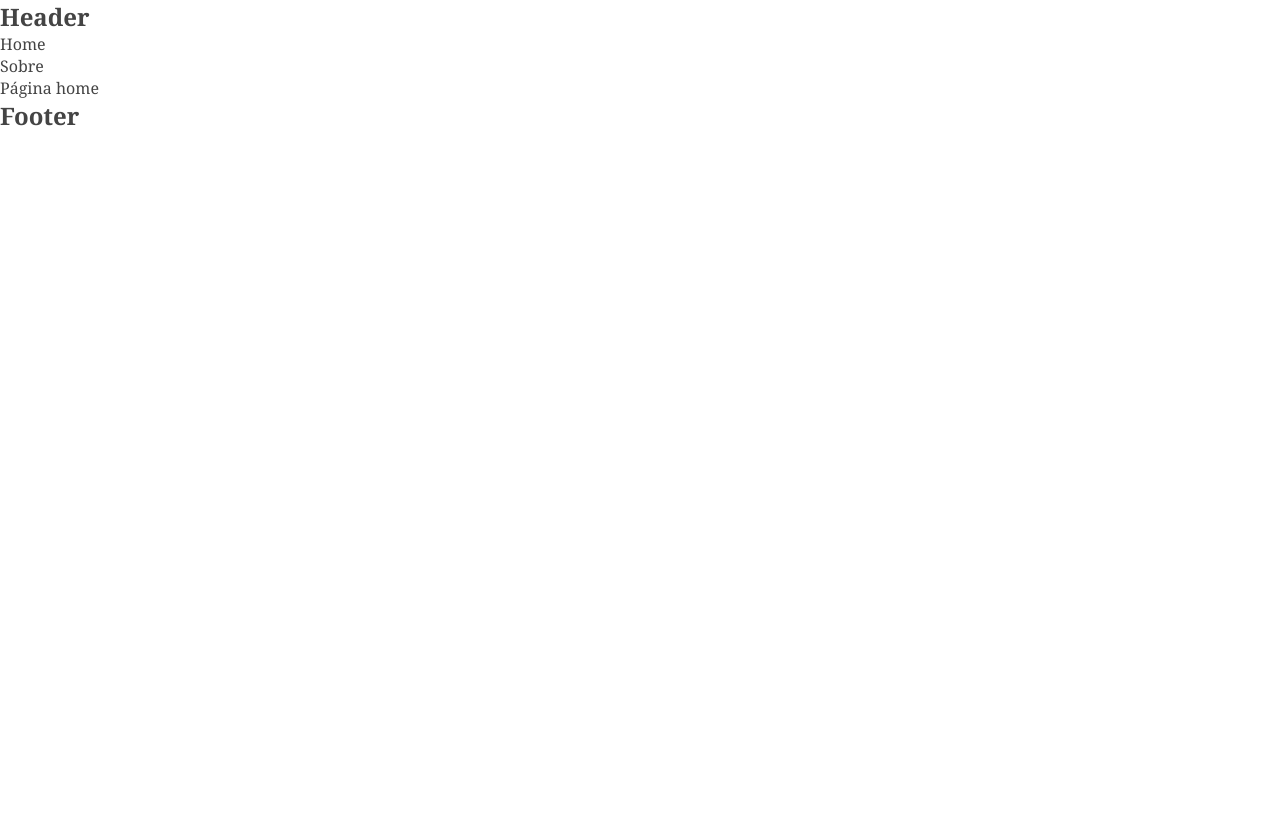
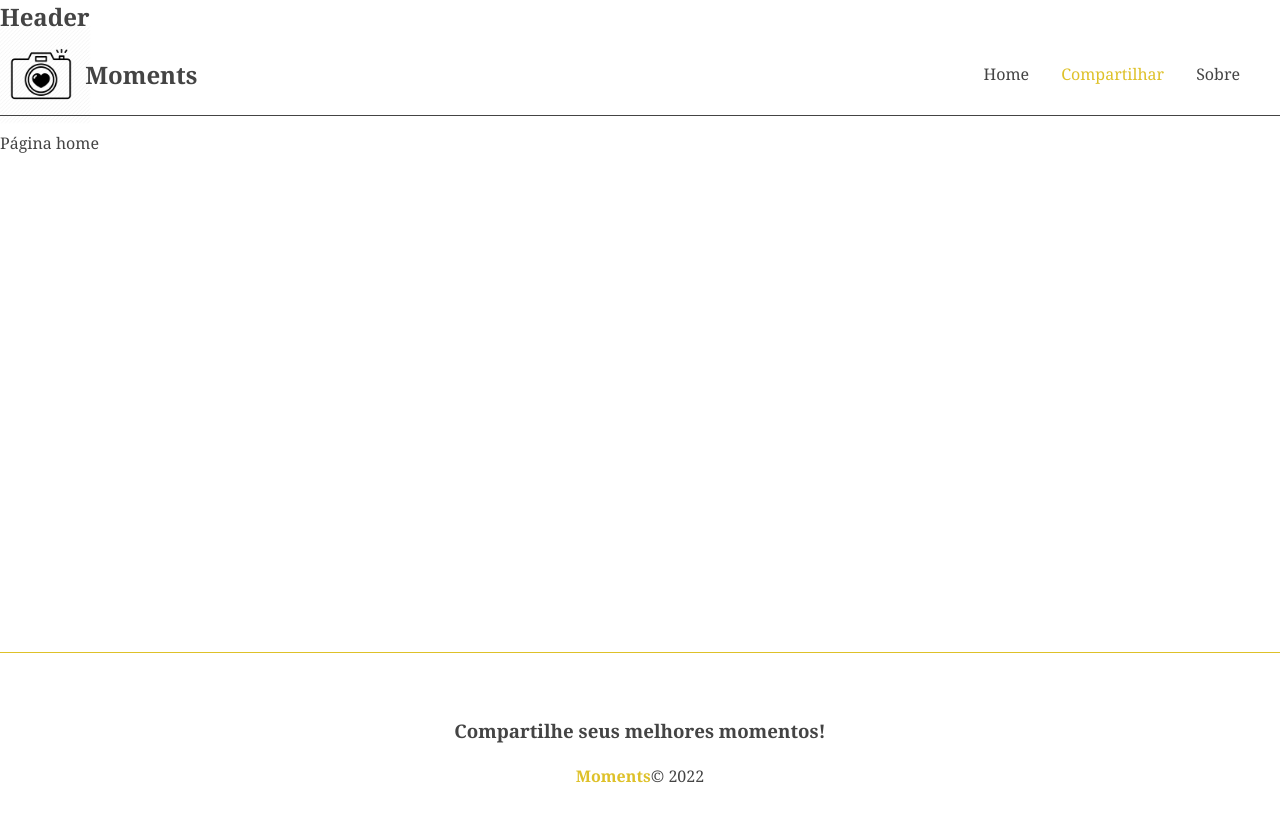
Before and after one commit to ronaldovctor/angular-13-moments, an Angular app: page / in a window 1280 px wide. Shown: the top 822 px of the page. Before the commit the page ends 800 px from the top, so only its background shows below. Built offline with nearby package versions, Linux system fonts and the light colour scheme.

Commit message:
Css layout

```diff
--- a/src/app/app-routing.module.ts
+++ b/src/app/app-routing.module.ts
@@ -2,6 +2,7 @@
 import { RouterModule, Routes } from '@angular/router';
 import { AboutComponent } from './components/pages/about/about.component';
 import { HomeComponent } from './components/pages/home/home.component';
+import { NewMomentComponent } from './components/pages/new-moment/new-moment.component';
 
 const routes: Routes = [
   {
@@ -9,6 +10,9 @@
   },
   {
     path: 'about', component: AboutComponent
+  },
+  {
+    path: 'moments/new', component: NewMomentComponent
   }
 ];
 
--- a/src/app/app.component.css
+++ b/src/app/app.component.css
@@ -0,0 +1,4 @@
+.container {
+   min-height: 65vh;
+   margin-top: 1em;
+}
--- a/src/app/app.component.html
+++ b/src/app/app.component.html
@@ -1,5 +1,5 @@
 <app-header></app-header>
-<main class="containter">
+<main class="container">
   <router-outlet></router-outlet>
 </main>
 <app-footer></app-footer>
--- a/src/app/app.module.ts
+++ b/src/app/app.module.ts
@@ -7,6 +7,7 @@
 import { FooterComponent } from './components/footer/footer.component';
 import { AboutComponent } from './components/pages/about/about.component';
 import { HomeComponent } from './components/pages/home/home.component';
+import { NewMomentComponent } from './components/pages/new-moment/new-moment.component';
 
 @NgModule({
   declarations: [
@@ -14,7 +15,8 @@
     HeaderComponent,
     FooterComponent,
     AboutComponent,
-    HomeComponent
+    HomeComponent,
+    NewMomentComponent
   ],
   imports: [
     BrowserModule,
--- a/src/app/components/footer/footer.component.css
+++ b/src/app/components/footer/footer.component.css
@@ -0,0 +1,17 @@
+footer{
+   border-top: 1px solid #dec129;
+   display: flex;
+   flex-direction: column;
+   align-items: center;
+   justify-content: center;
+   height: 200px;
+}
+
+footer h3 {
+   margin-bottom: 1.2em;
+}
+
+footer span {
+   font-weight: bold;
+   color: var(--cor2);
+}
--- a/src/app/components/footer/footer.component.html
+++ b/src/app/components/footer/footer.component.html
@@ -1 +1,4 @@
-<h2>Footer</h2>
+<footer>
+   <h3>Compartilhe seus melhores momentos!</h3>
+   <p><span>Moments</span>&copy; 2022</p>
+</footer>
--- a/src/app/components/header/header.component.css
+++ b/src/app/components/header/header.component.css
@@ -0,0 +1,57 @@
+:root{
+   --cor1: #777;
+   --cor2: #dec129;
+}
+
+nav{
+   display: flex;
+   justify-content: space-between;
+   padding: 1em;
+   border-bottom: 1px solid var(--cor1);
+   width: 100%;
+}
+
+nav .brand img {
+   width: 50px;
+   transform: scale(2);
+   margin-right: 1.2em;
+}
+
+.brand, .links {
+   display: flex;
+   align-items: center;
+   justify-content: center;
+}
+
+.links {
+   width: 100%;
+   justify-content: flex-end;
+}
+
+.links li {
+   list-style: none;
+   margin-right: 1em;
+}
+
+.links li a {
+   padding: 7px;
+   border-radius: 50px;
+   border: 1.2px solid transparent;
+}
+
+#add a {
+   color: var(--cor2);
+}
+
+#add a:hover {
+   background-color: #f5f5f5;
+   box-shadow: 0 0 5px var(--cor2);
+}
+
+.brand h2 {
+   transition: .4s;
+}
+
+.brand h2:hover {
+   color: var(--cor2)
+}
--- a/src/app/components/header/header.component.html
+++ b/src/app/components/header/header.component.html
@@ -1,8 +1,15 @@
 <h2>Header</h2>
 <nav>
-   <ul>
+   <a class="brand" routerLink="/">
+      <img src="../../../assets/favicon.png" alt="moments">
+      <h2>Moments</h2>
+   </a>
+   <ul class="links">
       <li>
          <a routerLink="/">Home</a>
+      </li>
+      <li id="add">
+         <a routerLink="/moments/new">Compartilhar</a>
       </li>
       <li>
          <a routerLink="/about">Sobre</a>
--- /dev/null
+++ b/src/app/components/pages/new-moment/new-moment.component.html
@@ -0,0 +1 @@
+<p>new-moment works!</p>
--- /dev/null
+++ b/src/app/components/pages/new-moment/new-moment.component.ts
@@ -0,0 +1,15 @@
+import { Component, OnInit } from '@angular/core';
+
+@Component({
+  selector: 'app-new-moment',
+  templateUrl: './new-moment.component.html',
+  styleUrls: ['./new-moment.component.css']
+})
+export class NewMomentComponent implements OnInit {
+
+  constructor() { }
+
+  ngOnInit(): void {
+  }
+
+}
--- a/src/index.html
+++ b/src/index.html
@@ -1,13 +1,16 @@
 <!doctype html>
 <html lang="en">
+
 <head>
   <meta charset="utf-8">
   <title>Moments</title>
   <base href="/">
   <meta name="viewport" content="width=device-width, initial-scale=1">
-  <link rel="icon" type="image/x-icon" href="favicon.ico">
+  <link rel="icon" type="image/x-icon" href="assets/favicon.png">
 </head>
+
 <body>
   <app-root></app-root>
 </body>
+
 </html>
```
Also changed, not shown: src/app/components/pages/new-moment/new-moment.component.css (added), 1 other file (tests, documents, lock files or other folders).
